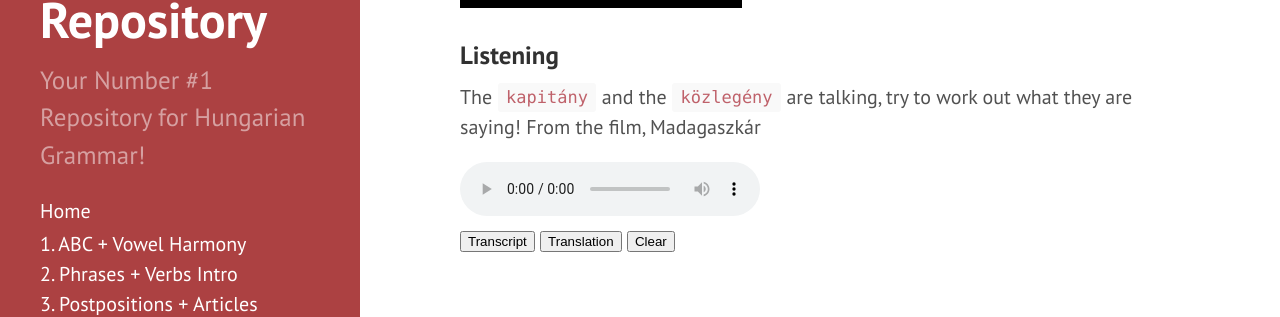
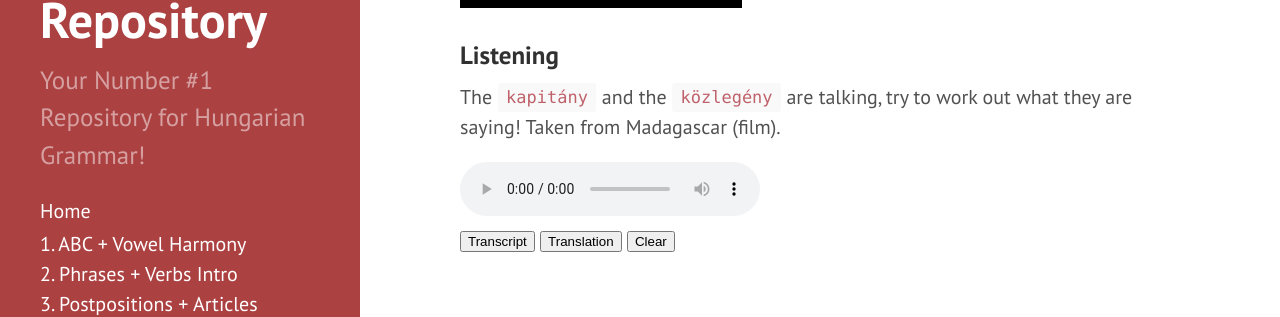
Before and after one commit to Magyartanulas/magyartanulas.github.io, a Jekyll site: the page built from expressing_need.md, in a window 1280 px wide and 900 px high, scrolled down 2015 px. Shown: the part 176-493 px from the top of the window. Built offline with Jekyll 4.4.1, drawn with Linux system fonts in a browser that asks for light colours; comment, search, counter and statistics services are not loaded.

Commit message:
Update expressing_need.md

```diff
--- a/expressing_need.md
+++ b/expressing_need.md
@@ -55,7 +55,7 @@ Remember the [infinitive](https://magyartanulas.github.io/infinitive_negation/)?
 
 ### Listening
 
-The `kapitány` and the `közlegény` are talking, try to work out what they are saying! From the film, Madagaszkár
+The `kapitány` and the `közlegény` are talking, try to work out what they are saying! Taken from Madagascar (film).
 
 <audio controls><source src="https://magyartanulas.github.io/public/code.mp3" type="audio/mpeg">Your browser does not support the audio element.</audio>
 
```
